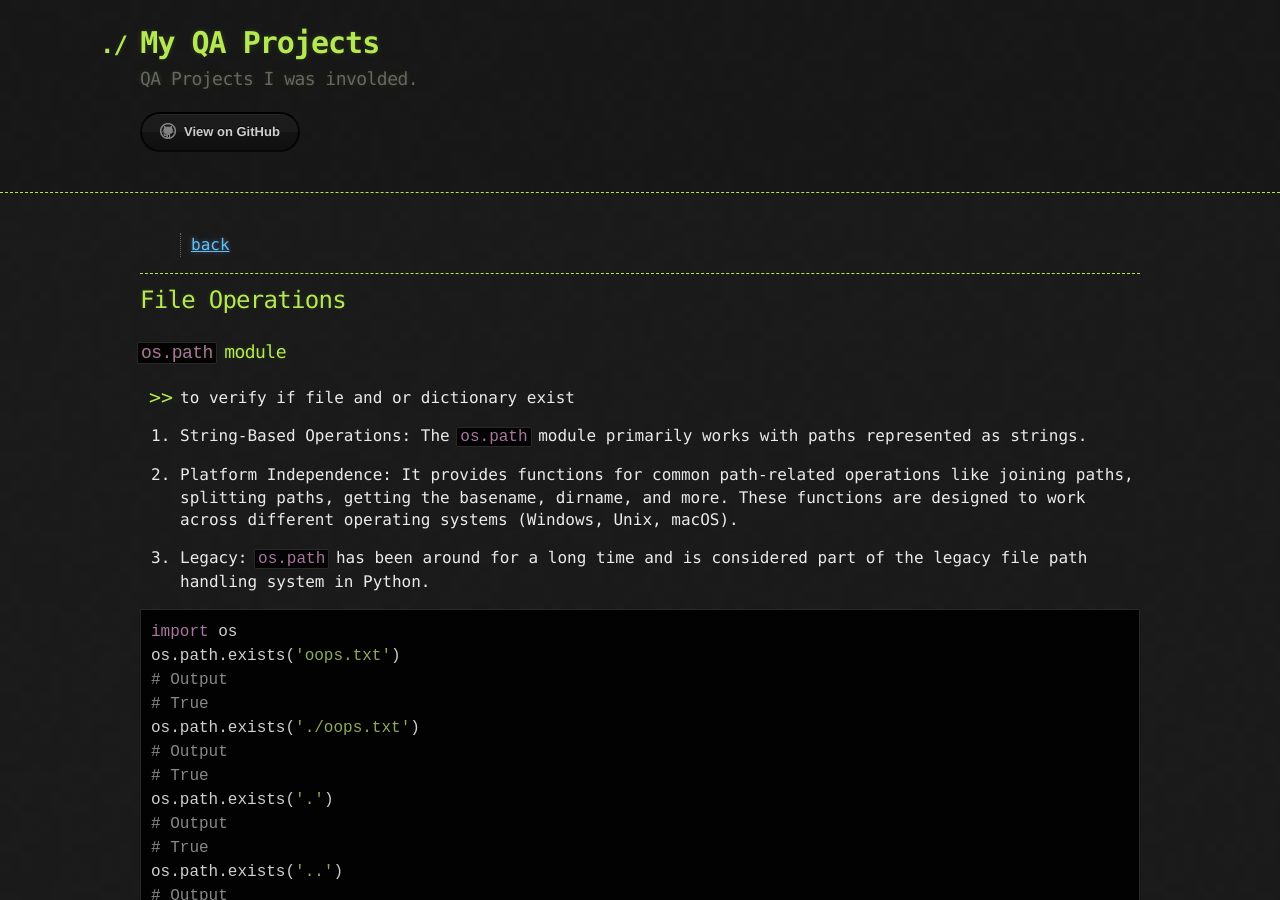
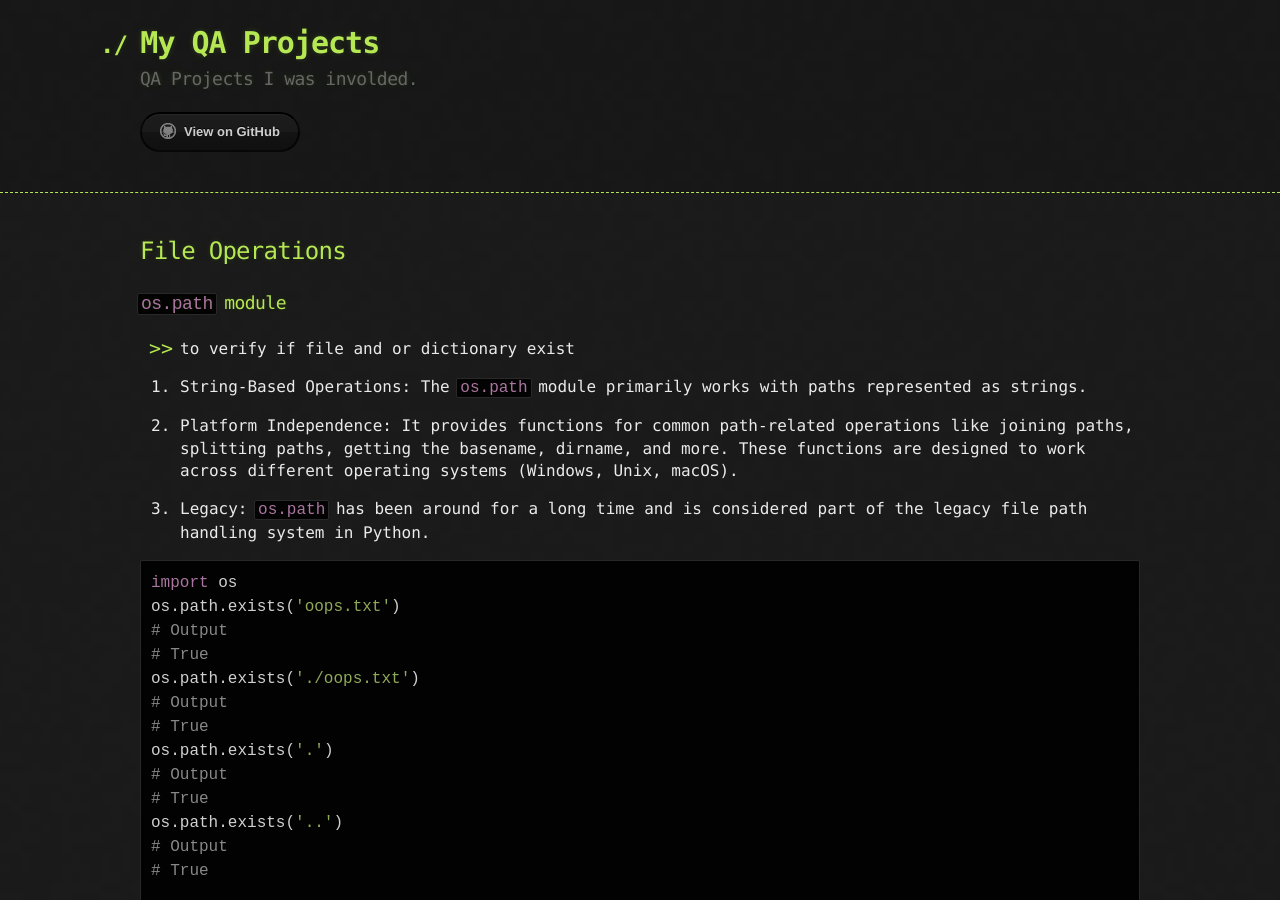
Before and after one commit to sciustechnologia/sciustechnologia.github.io, a Jekyll site: the page built from python/05_file/0501_file_operations.md, in a window 1280 px wide and 900 px high. Built offline with Jekyll 4.4.1, drawn with Linux system fonts in a browser that asks for light colours.

Commit message:
Update 0501_file_operations.md

```diff
--- a/python/05_file/0501_file_operations.md
+++ b/python/05_file/0501_file_operations.md
@@ -1,10 +1,6 @@
 ---
-title: UCB Python - Chapter 14 -  file operations
+title: Python - File operations
 layout: default
----
-
-> [back](./index.html)
-
 ---
 
 ## File Operations
```
Also changed, not shown: other parts of python/05_file/0501_file_operations.md (+6 -0 lines).
